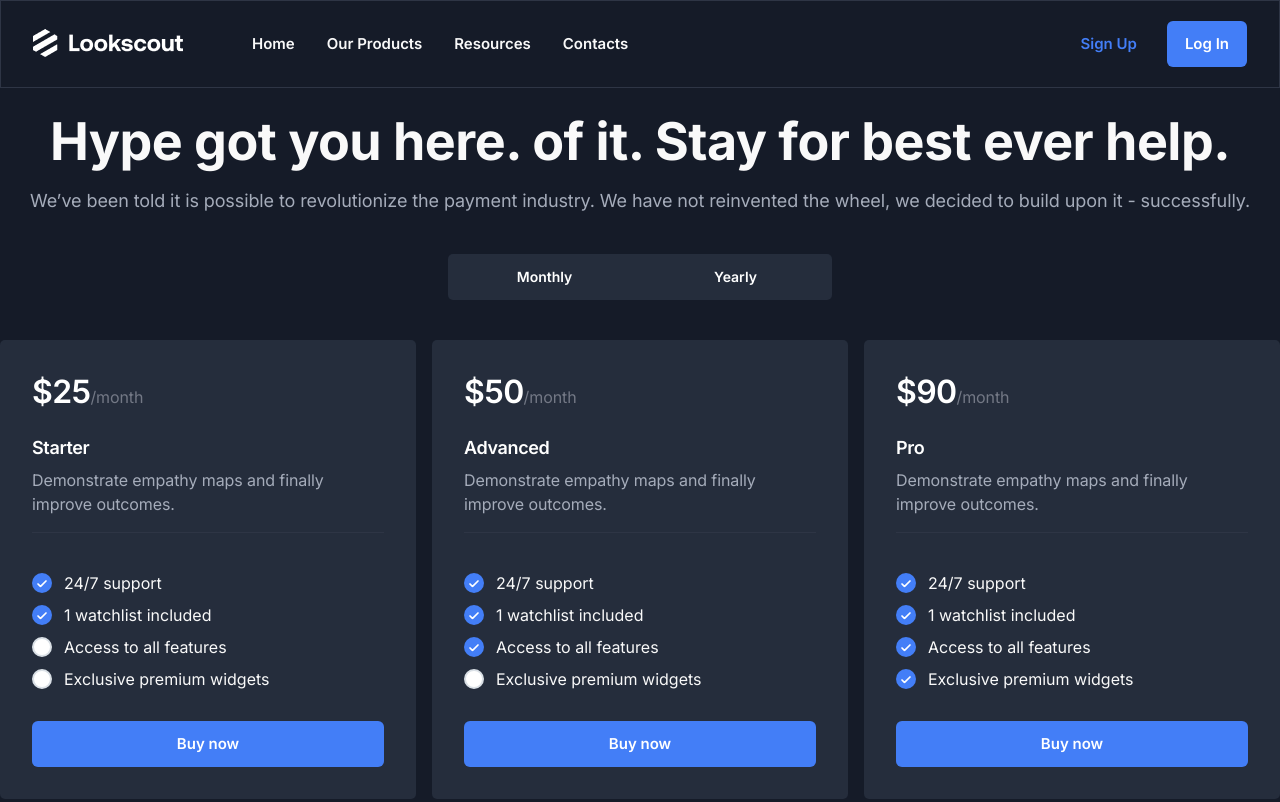
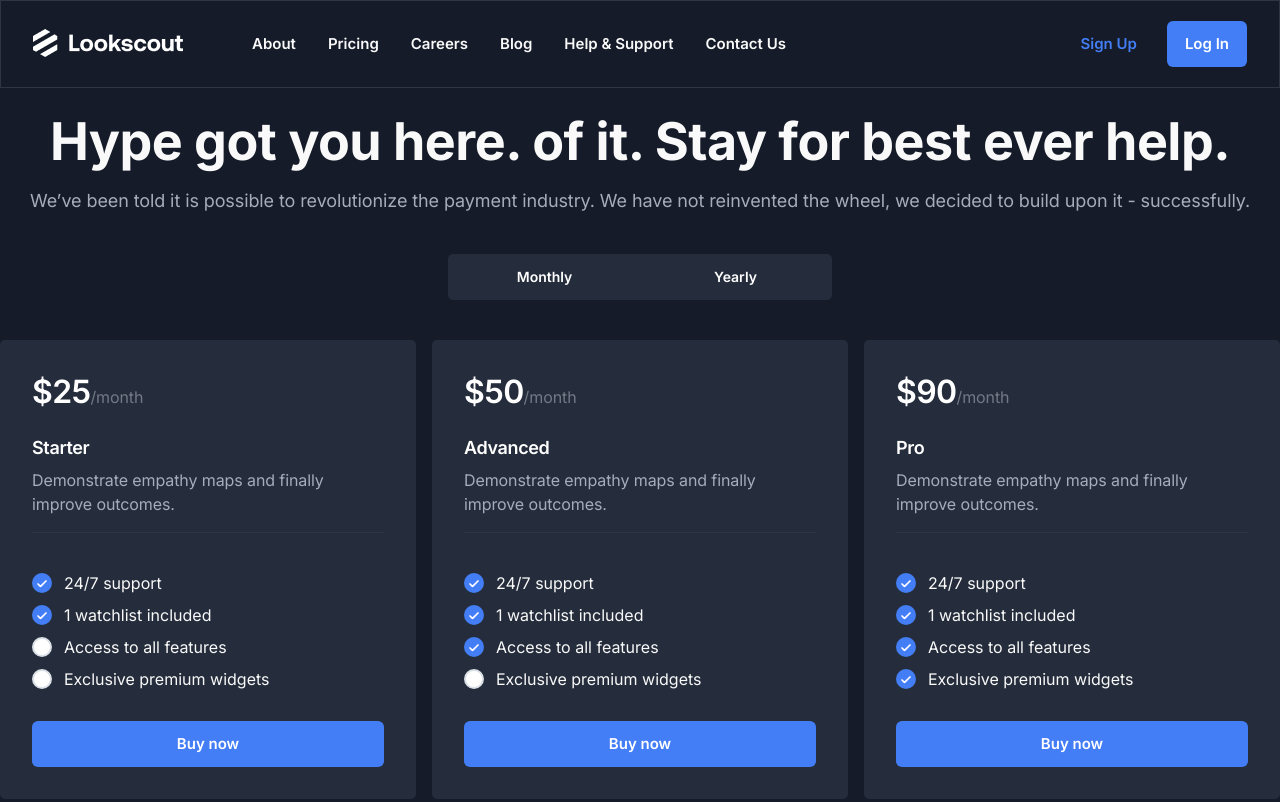
Before and after one commit to acunmedyaakademi/sude-sura-ali-ortak-calisma, a plain HTML site: page pricing.html in a window 1280 px wide. Shown: the top 802 px of the page. Drawn offline with Linux system fonts and the light colour scheme.

Commit message:
Düzenlemeler yapıldı.

```diff
--- a/pricing.html
+++ b/pricing.html
@@ -19,10 +19,12 @@
           </div>
           <nav class="header__nav">
             <ul>
-              <li><a href="about.html">Home</a></li>
-              <li><a href="pricing.html">Our Products</a></li>
-              <li><a href="careers.html">Resources</a></li>
-              <li><a href="contact.html">Contacts</a></li>
+              <li><a href="about.html">About</a></li>
+              <li><a href="pricing.html">Pricing</a></li>
+              <li><a href="careers.html">Careers</a></li>
+							<li><a href="blog.html">Blog</a></li>
+							<li><a href="help-support.html">Help & Support</a></li>
+              <li><a href="contact.html">Contact Us</a></li>
             </ul>
           </nav>
         </div>
```
